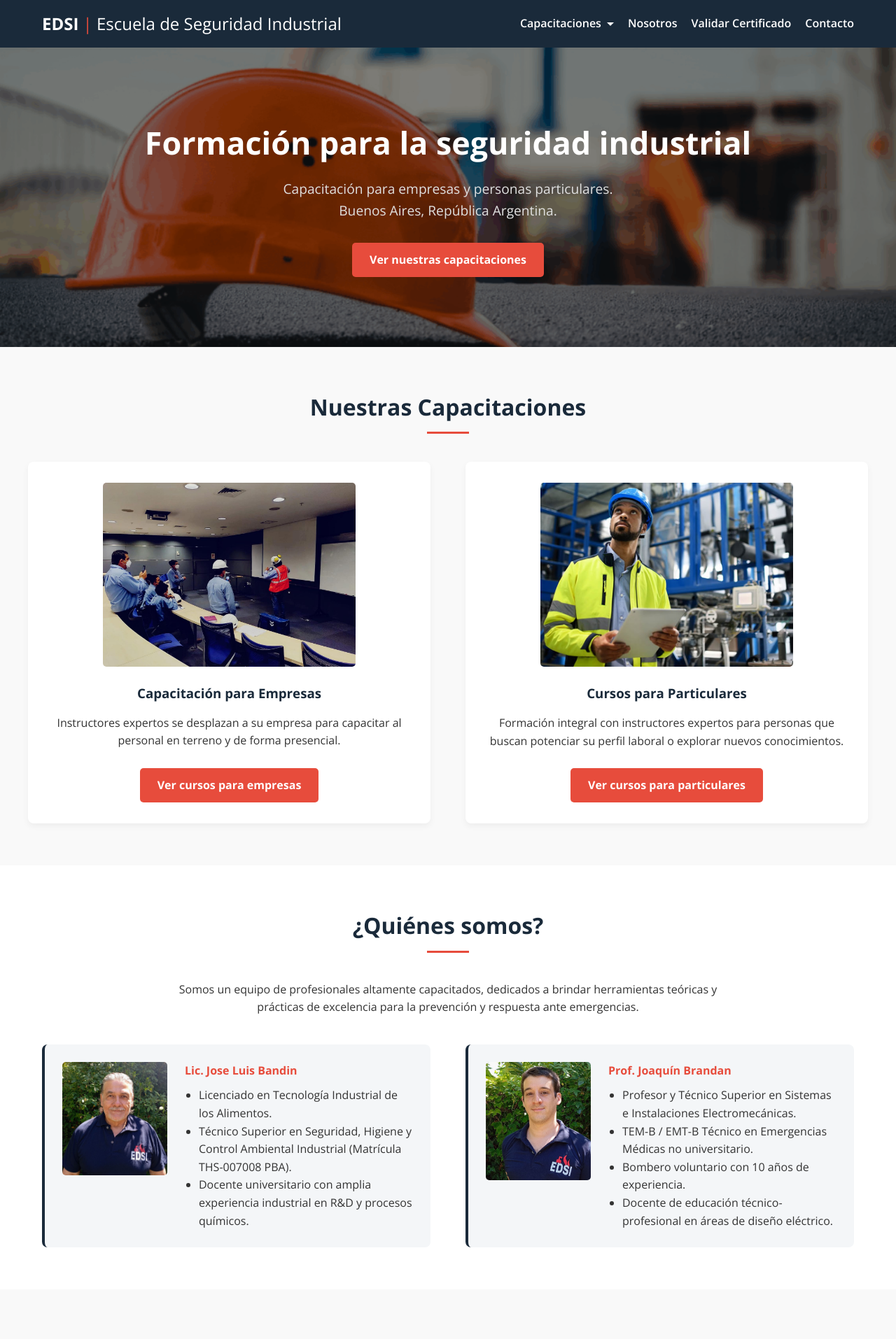
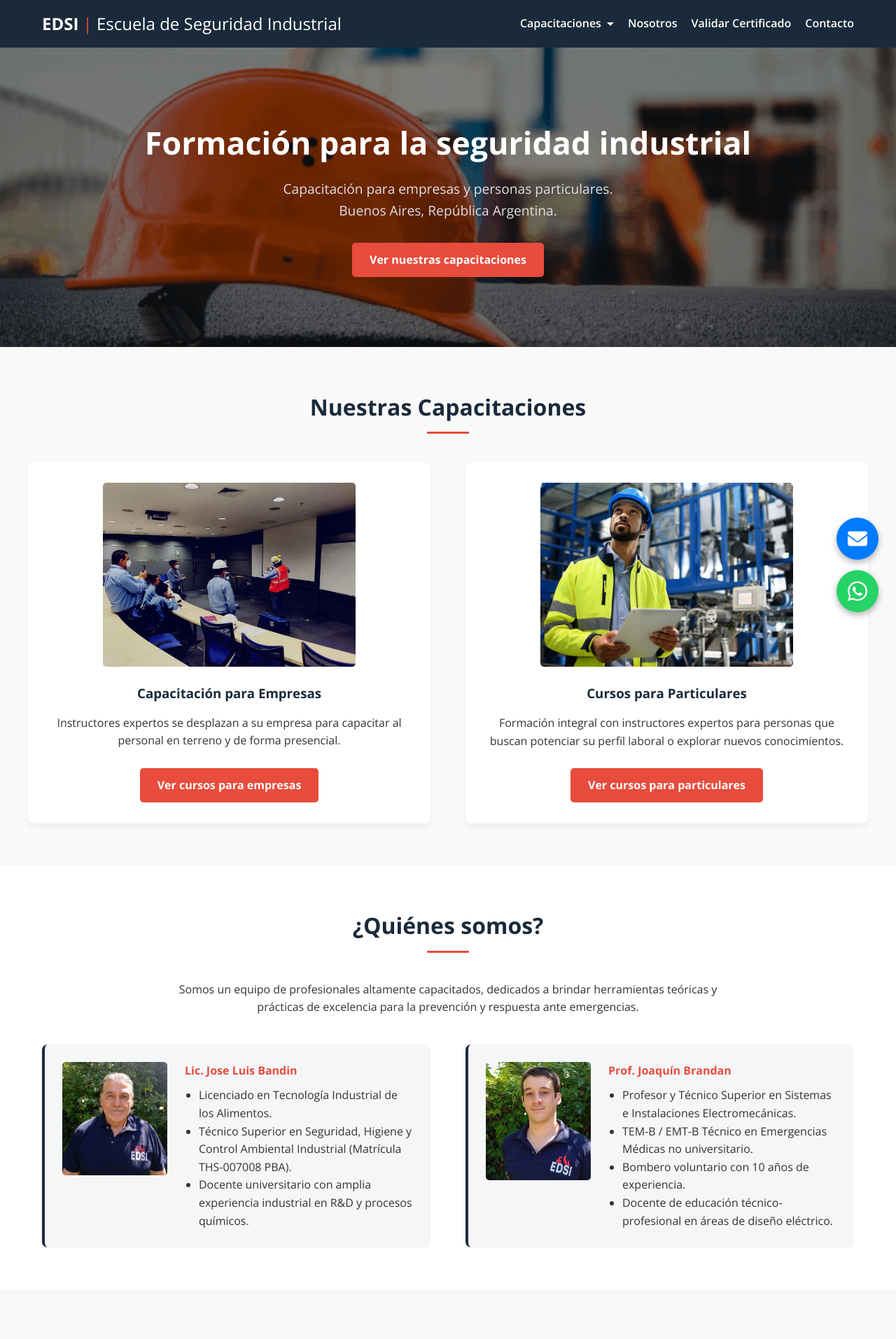
Before and after one commit to martov1/EDSI-nuevo-sitio, a Jekyll site: the page built from index.html, in a window 1280 px wide. Shown: the top 1914 px of the page at 70% size. Built offline with Jekyll 4.4.1, drawn with Linux system fonts in a browser that asks for light colours.

Commit message:
whatsapp y email flotantes

```diff
--- a/_config.yml
+++ b/_config.yml
@@ -34,3 +34,8 @@ exclude:
   - node_modules
   - vendor
   - README.md
+
+whatsapp_phone: "5491170616594"
+whatsapp_message: "¡Hola!, Vi su *sitio web* y me gustaría hablar con un asesor para obtener mas información de sus servicios."
+email: "info@edsi.com.ar"
+email_subject: "WEB - Consulta sobre servicios de capacitación"
--- /dev/null
+++ b/_includes/email-flotante.html
@@ -0,0 +1,26 @@
+{% if site.email %}
+<a href="mailto:{{ site.email }}?subject={{ site.email_subject | uri_escape }}"
+   title="Enviar un correo electrónico"
+   style="
+     position: fixed;
+     bottom: 100px;
+     right: 25px;
+     width: 60px;
+     height: 60px;
+     background-color: #007bff;
+     color: #ffffff;
+     border-radius: 50%;
+     box-shadow: 0px 4px 10px rgba(0, 0, 0, 0.3);
+     z-index: 9999;
+     text-align: center;
+     text-decoration: none;
+     transition: transform 0.3s ease, background-color 0.3s ease;
+   "
+   onmouseover="this.style.backgroundColor='#0056b3'; this.style.transform='scale(1.1)';"
+   onmouseout="this.style.backgroundColor='#007bff'; this.style.transform='scale(1)';"
+>
+  <svg xmlns="http://www.w3.org/2000/svg" viewBox="0 0 512 512" width="28" height="28" fill="#ffffff" style="display: block; margin: 16px auto 0 auto;">
+    <path d="M48 64C21.5 64 0 85.5 0 112c0 15.1 7.1 29.3 19.2 38.4L236.8 313.6c11.4 8.5 27 8.5 38.4 0L492.8 150.4c12.1-9.1 19.2-23.3 19.2-38.4c0-26.5-21.5-48-48-48H48zM0 176V384c0 35.3 28.7 64 64 64H448c35.3 0 64-28.7 64-64V176L294.4 339.2c-22.8 17.1-54 17.1-76.8 0L0 176z"/>
+  </svg>
+</a>
+{% endif %}
--- /dev/null
+++ b/_includes/whatsapp-flotante.html
@@ -0,0 +1,28 @@
+{% if site.whatsapp_phone %}
+<a href="https://wa.me/{{ site.whatsapp_phone }}?text={{ site.whatsapp_message | url_encode }}"
+   target="_blank"
+   rel="noopener noreferrer"
+   title="Contactar por WhatsApp"
+   style="
+     position: fixed;
+     bottom: 25px;
+     right: 25px;
+     width: 60px;
+     height: 60px;
+     background-color: #25d366;
+     color: #ffffff;
+     border-radius: 50%;
+     box-shadow: 0px 4px 10px rgba(0, 0, 0, 0.3);
+     z-index: 9999;
+     text-align: center;
+     text-decoration: none;
+     transition: transform 0.3s ease;
+   "
+   onmouseover="this.style.backgroundColor='#128c7e'; this.style.transform='scale(1.1)';"
+   onmouseout="this.style.backgroundColor='#25d366'; this.style.transform='scale(1)';"
+>
+  <svg xmlns="http://www.w3.org/2000/svg" viewBox="0 0 448 512" width="32" height="32" fill="#ffffff" style="display: block; margin: 14px auto 0 auto;">
+    <path d="M380.9 97.1C339 55.1 283.2 32 223.9 32c-122.4 0-222 99.6-222 222 0 39.1 10.2 77.3 29.6 111L0 480l117.7-30.9c32.4 17.7 68.9 27 106.1 27h.1c122.3 0 224.1-99.6 224.1-222 0-59.3-25.2-115-67.1-157zm-157 341.6c-33.2 0-65.7-8.9-94-25.7l-6.7-4-69.8 18.3L72 359.2l-4.4-7c-18.5-29.4-28.2-63.3-28.2-98.2 0-101.7 82.8-184.5 184.6-184.5 49.3 0 95.6 19.2 130.4 54.1 34.8 34.9 56.2 81.2 56.1 130.5 0 101.8-84.9 184.6-186.6 184.6zm101.2-138.2c-5.5-2.8-32.8-16.2-37.9-18-5.1-1.9-8.8-2.8-12.5 2.8-3.7 5.6-14.3 18-17.6 21.8-3.2 3.7-6.5 4.2-12 1.4-32.6-16.3-54-29.1-75.5-66-5.7-9.8 5.7-9.1 16.3-30.3 1.8-3.7.9-6.9-.5-9.7-1.4-2.8-12.5-30.1-17.1-41.2-4.5-10.8-9.1-9.3-12.5-9.5-3.2-.2-6.9-.2-10.6-.2-3.7 0-9.7 1.4-14.8 6.9-5.1 5.6-19.4 19-19.4 46.3 0 27.3 19.9 53.7 22.6 57.4 2.8 3.7 39.1 59.7 94.8 83.8 35.2 15.2 49 16.5 66.6 13.9 10.7-1.6 32.8-13.4 37.4-26.4 4.6-13 4.6-24.1 3.2-26.4-1.3-2.5-5-3.9-10.5-6.6z"/>
+  </svg>
+</a>
+{% endif %}
--- a/_layouts/default.html
+++ b/_layouts/default.html
@@ -28,9 +28,13 @@
 <noscript><iframe src="https://www.googletagmanager.com/ns.html?id=GTM-KDD268SJ"
 height="0" width="0" style="display:none;visibility:hidden"></iframe></noscript>
 <!-- End Google Tag Manager (noscript) -->
+
   {% include header.html %}
   {{ content }}
+
   {% include footer.html %}
+  {% include email-flotante.html %}
+  {% include whatsapp-flotante.html %}
   <script src="{{ site.baseurl }}/script.js"></script>
   {% if page.js %}
   <script src="{{ site.baseurl }}{{ page.js }}"></script>
```
Also changed, not shown: 1 other file.
